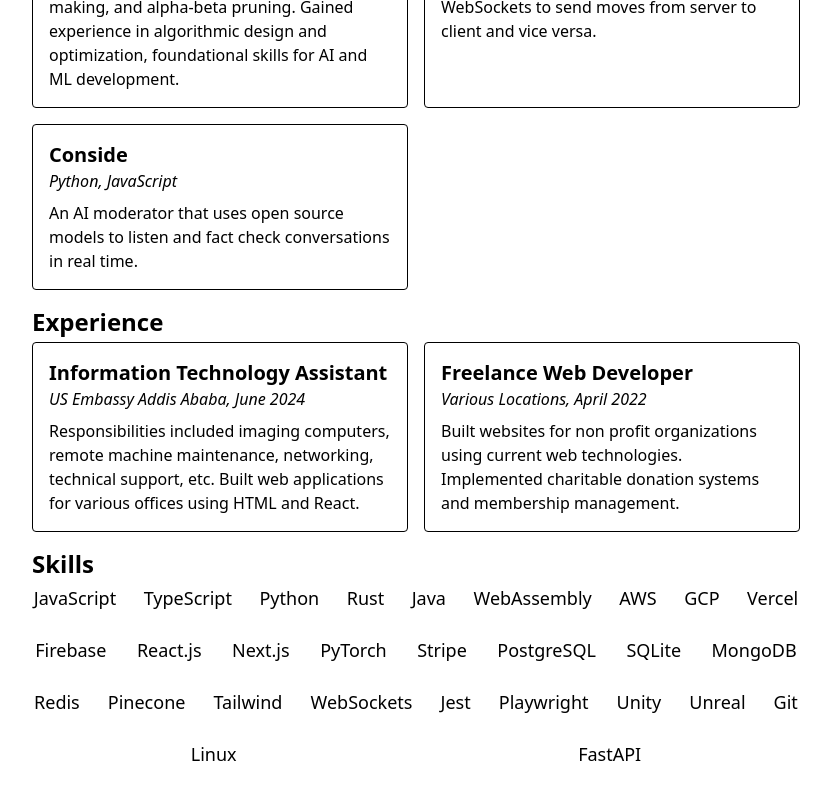
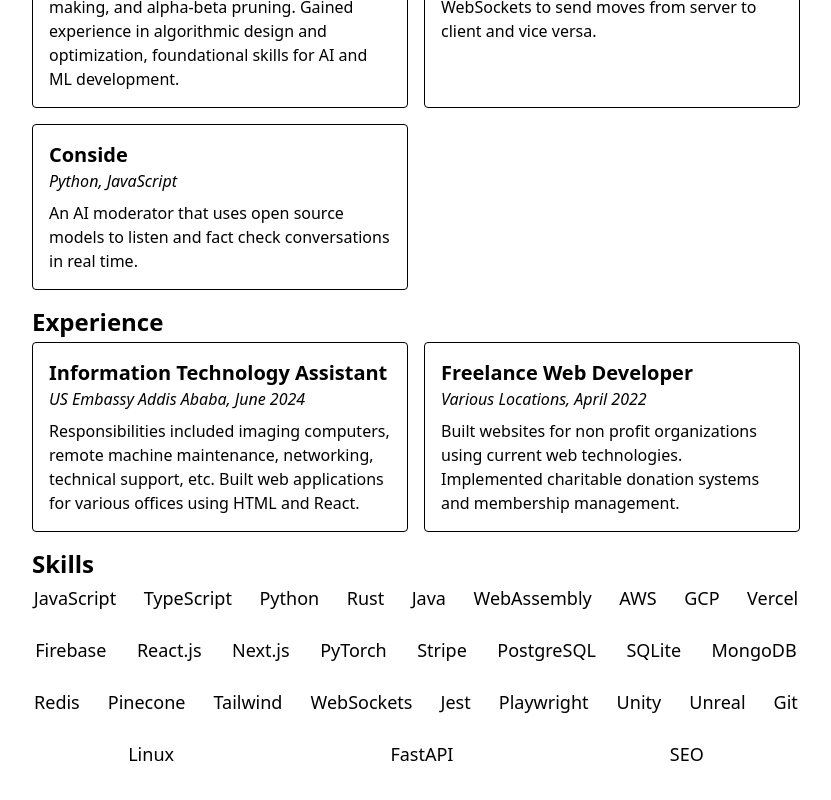
Before and after one commit to ntedvs/natedavis.dev, a Next.js app: page / in a window 1280 px wide. Shown: the part 564-1364 px from the top of the page, without its empty margins (224-1055 px from the left). Built offline with nearby package versions, Linux system fonts and the light colour scheme.

Commit message:
Update page.tsx

```diff
--- a/src/app/page.tsx
+++ b/src/app/page.tsx
@@ -98,6 +98,7 @@
         <p>Git</p>
         <p>Linux</p>
         <p>FastAPI</p>
+        <p>SEO</p>
       </div>
     </>
   )
```
